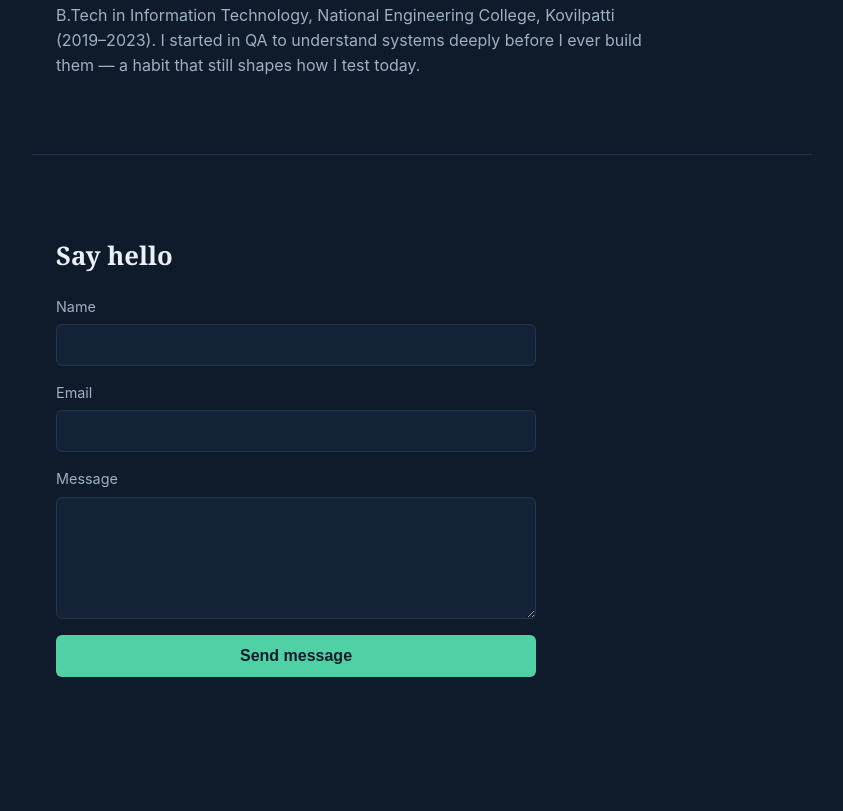
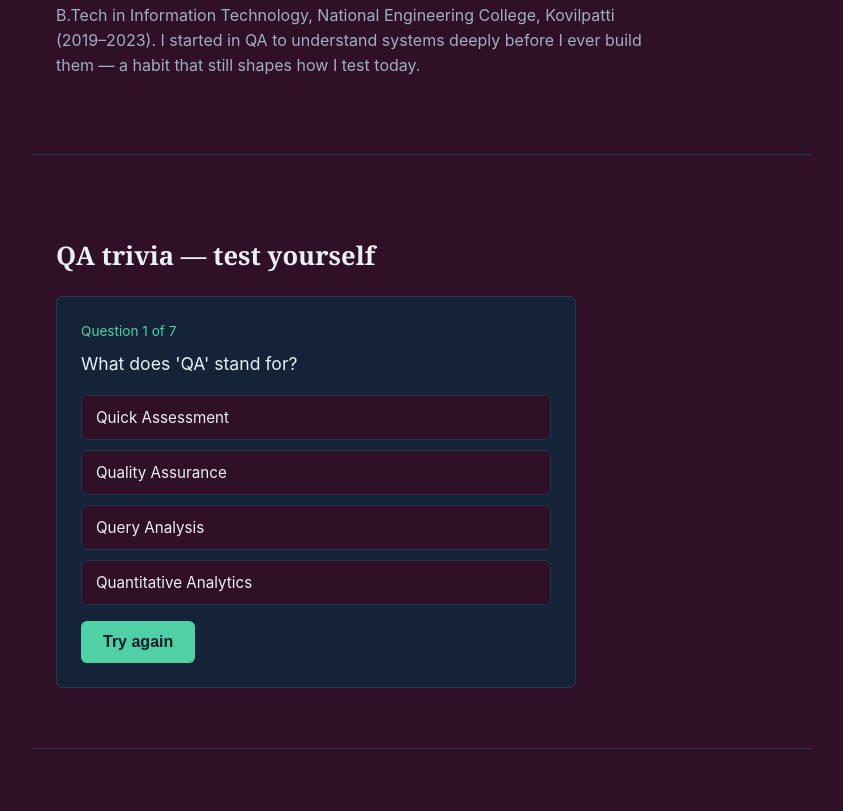
Before and after one commit to santhanarajg/Portfolio, a plain HTML site: page frontend/index.html in a window 1280 px wide. Shown: the part 2769-3580 px from the top of the page, without its empty margins (218-1061 px from the left). Drawn offline with Linux system fonts and the light colour scheme.

Commit message:
Updated index.html

```diff
--- a/frontend/index.html
+++ b/frontend/index.html
@@ -116,7 +116,27 @@ Automation Frameworks</p></p>
         </p>
       </section>
 
-      <section id="contact" class="contact wrap">
+      <!--
+  ADD THIS SECTION inside <main>, right before the <section id="contact"> block
+  in your existing index.html.
+-->
+<section id="quiz" class="quiz wrap">
+  <h2>QA trivia — test yourself</h2>
+  <div id="quiz-container" class="quiz-box">
+    <p id="quiz-progress" class="quiz-progress"></p>
+    <p id="quiz-question" class="quiz-question"></p>
+    <div id="quiz-options" class="quiz-options"></div>
+    <p id="quiz-result" class="quiz-result"></p>
+    <button id="quiz-restart" class="btn" hidden>Try again</button>
+  </div>
+</section>
+
+<!--
+  ALSO ADD this script tag, right before your existing
+  <script src="script.js"></script> line, at the bottom of the page:
+-->
+
+<section id="contact" class="contact wrap">
         <h2>Say hello</h2>
         <form id="contact-form">
           <label>
@@ -141,6 +161,7 @@ Automation Frameworks</p></p>
       <p>&copy; <span id="year"></span> Santhanaraj G</p>
     </footer>
 
+    <script src="quiz.js"></script>
     <script src="script.js"></script>
   </body>
 </html>
--- /dev/null
+++ b/frontend/quiz.js
@@ -0,0 +1,134 @@
+// Simple QA/testing trivia quiz — no backend needed, runs entirely in the browser.
+
+const quizQuestions = [
+  {
+    question: "What does 'QA' stand for?",
+    options: [
+      "Quick Assessment",
+      "Quality Assurance",
+      "Query Analysis",
+      "Quantitative Analytics",
+    ],
+    answer: 1,
+  },
+  {
+    question: "Which testing type checks if a bug fix broke something else?",
+    options: [
+      "Smoke testing",
+      "Regression testing",
+      "Load testing",
+      "Unit testing",
+    ],
+    answer: 1,
+  },
+  {
+    question:
+      "In Selenium, which command waits for an element to appear before interacting with it?",
+    options: ["Thread.sleep()", "WebDriverWait", "PageLoad()", "ElementFinder"],
+    answer: 1,
+  },
+  {
+    question: "What's the difference between a 'bug' and a 'defect'?",
+    options: [
+      "There is no difference — same thing, different names",
+      "A bug is found in production, a defect in testing",
+      "A bug is a coding error, a defect is any deviation from requirements",
+      "A defect is more severe than a bug",
+    ],
+    answer: 0,
+  },
+  {
+    question: "What is 'smoke testing' used for?",
+    options: [
+      "Testing under extreme heat conditions",
+      "A quick check that critical functions work before deeper testing",
+      "Testing error logging",
+      "Testing UI animations",
+    ],
+    answer: 1,
+  },
+  {
+    question: "Which HTTP status code typically means 'Unauthorized'?",
+    options: ["200", "404", "401", "500"],
+    answer: 2,
+  },
+  {
+    question: "What is a 'test case'?",
+    options: [
+      "A bug report",
+      "A set of conditions/steps to verify a specific feature works as expected",
+      "A folder storing test scripts",
+      "A type of automation framework",
+    ],
+    answer: 1,
+  },
+];
+
+let currentQuestion = 0;
+let score = 0;
+
+const quizContainer = document.getElementById("quiz-container");
+const quizQuestionEl = document.getElementById("quiz-question");
+const quizOptionsEl = document.getElementById("quiz-options");
+const quizProgressEl = document.getElementById("quiz-progress");
+const quizResultEl = document.getElementById("quiz-result");
+const quizRestartBtn = document.getElementById("quiz-restart");
+
+function loadQuestion() {
+  const q = quizQuestions[currentQuestion];
+  quizQuestionEl.textContent = q.question;
+  quizProgressEl.textContent = `Question ${currentQuestion + 1} of ${quizQuestions.length}`;
+  quizOptionsEl.innerHTML = "";
+
+  q.options.forEach((option, index) => {
+    const btn = document.createElement("button");
+    btn.textContent = option;
+    btn.className = "quiz-option";
+    btn.addEventListener("click", () => selectAnswer(index));
+    quizOptionsEl.appendChild(btn);
+  });
+
+  quizResultEl.textContent = "";
+  quizRestartBtn.hidden = true;
+}
+
+function selectAnswer(selectedIndex) {
+  const q = quizQuestions[currentQuestion];
+  const buttons = quizOptionsEl.querySelectorAll(".quiz-option");
+
+  buttons.forEach((btn, index) => {
+    btn.disabled = true;
+    if (index === q.answer) btn.classList.add("correct");
+    if (index === selectedIndex && selectedIndex !== q.answer)
+      btn.classList.add("incorrect");
+  });
+
+  if (selectedIndex === q.answer) score++;
+
+  setTimeout(() => {
+    currentQuestion++;
+    if (currentQuestion < quizQuestions.length) {
+      loadQuestion();
+    } else {
+      showFinalResult();
+    }
+  }, 900);
+}
+
+function showFinalResult() {
+  quizQuestionEl.textContent = "Quiz complete!";
+  quizOptionsEl.innerHTML = "";
+  quizProgressEl.textContent = "";
+  quizResultEl.textContent = `You scored ${score} out of ${quizQuestions.length}.`;
+  quizRestartBtn.hidden = false;
+}
+
+quizRestartBtn.addEventListener("click", () => {
+  currentQuestion = 0;
+  score = 0;
+  loadQuestion();
+});
+
+if (quizContainer) {
+  loadQuestion();
+}
--- a/frontend/style.css
+++ b/frontend/style.css
@@ -1,16 +1,18 @@
 :root {
-  --bg: #0f1b2b;
+  --bg: #301027;
   --bg-panel: #142338;
   --ink: #eaf0f6;
   --ink-muted: #9fb0c3;
   --accent: #4fd1a5;
   --border: #24354c;
   --radius: 6px;
-  --font-body: 'Inter', system-ui, -apple-system, sans-serif;
-  --font-head: 'Fraunces', Georgia, serif;
+  --font-body: "Inter", system-ui, -apple-system, sans-serif;
+  --font-head: "Fraunces", Georgia, serif;
 }
 
-* { box-sizing: border-box; }
+* {
+  box-sizing: border-box;
+}
 
 body {
   margin: 0;
@@ -87,7 +89,9 @@ body {
   cursor: pointer;
   font-size: 1rem;
 }
-.btn:hover { opacity: 0.9; }
+.btn:hover {
+  opacity: 0.9;
+}
 
 /* Sections */
 section h2 {
@@ -95,7 +99,10 @@ section h2 {
   font-size: 1.6rem;
   margin-bottom: 20px;
 }
-.work, .skills, .about, .contact {
+.work,
+.skills,
+.about,
+.contact {
   padding: 60px 24px;
   border-top: 1px solid var(--border);
 }
@@ -184,5 +191,76 @@ section h2 {
 }
 
 @media (prefers-reduced-motion: reduce) {
-  * { transition: none !important; }
+  * {
+    transition: none !important;
+  }
 }
+/*
+  ADD THIS to the end of your existing style.css
+*/
+
+.quiz {
+  padding: 60px 24px;
+  border-top: 1px solid var(--border);
+}
+
+.quiz-box {
+  background: var(--bg-panel);
+  border: 1px solid var(--border);
+  border-radius: var(--radius);
+  padding: 24px;
+  max-width: 520px;
+}
+
+.quiz-progress {
+  color: var(--accent);
+  font-size: 0.85rem;
+  margin: 0 0 8px;
+}
+
+.quiz-question {
+  font-size: 1.1rem;
+  margin: 0 0 18px;
+}
+
+.quiz-options {
+  display: flex;
+  flex-direction: column;
+  gap: 10px;
+}
+
+.quiz-option {
+  background: var(--bg);
+  border: 1px solid var(--border);
+  border-radius: var(--radius);
+  padding: 12px 14px;
+  color: var(--ink);
+  font-family: inherit;
+  font-size: 0.95rem;
+  text-align: left;
+  cursor: pointer;
+}
+
+.quiz-option:hover:not(:disabled) {
+  border-color: var(--accent);
+}
+
+.quiz-option:disabled {
+  cursor: default;
+}
+
+.quiz-option.correct {
+  border-color: var(--accent);
+  background: rgba(79, 209, 165, 0.15);
+}
+
+.quiz-option.incorrect {
+  border-color: #e07a7a;
+  background: rgba(224, 122, 122, 0.12);
+}
+
+.quiz-result {
+  margin: 16px 0 0;
+  font-weight: 600;
+  color: var(--accent);
+}
```
